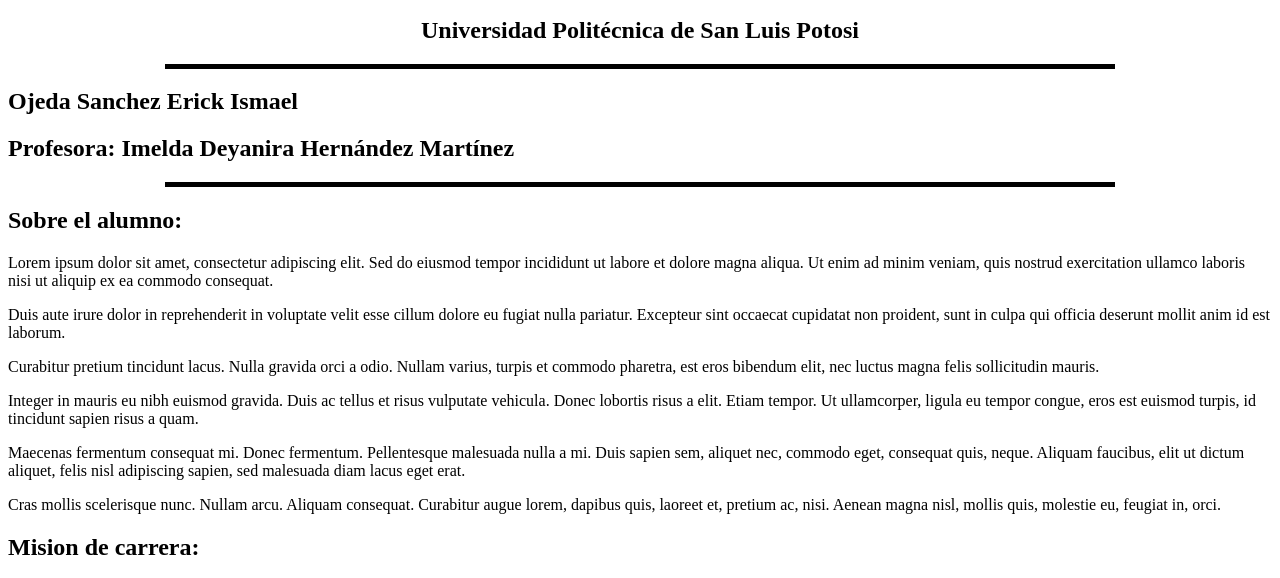
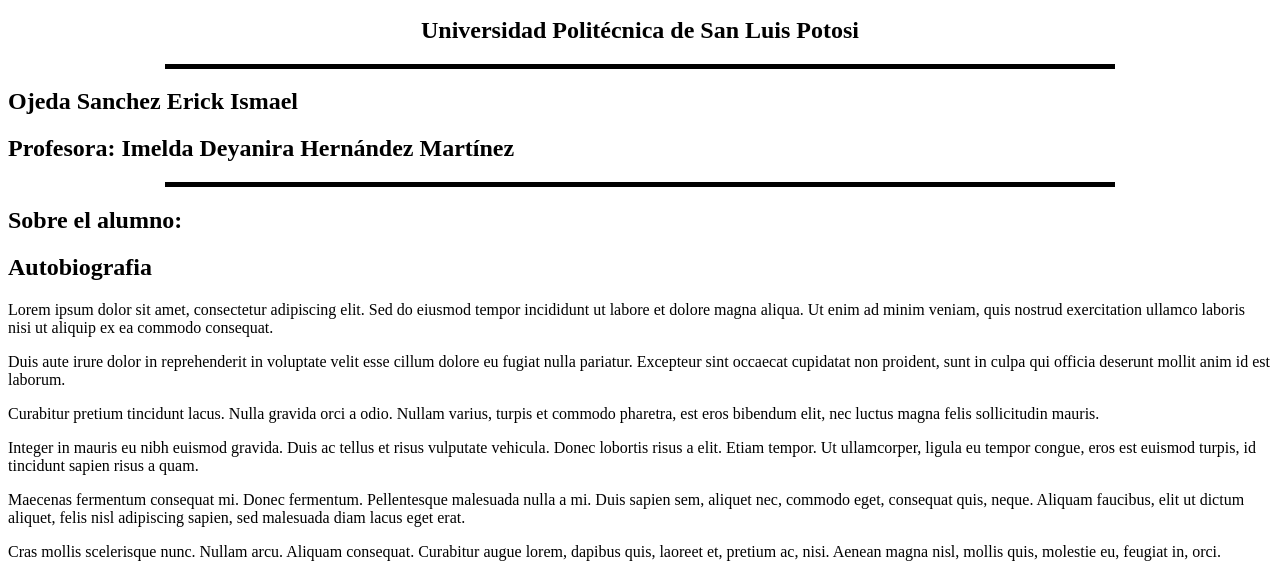
Before and after one commit to Ericksito19/Portafolio_web1, a plain HTML site: page index.html in a window 1280 px wide. Shown: the part 205-783 px from the top of the page. Drawn offline with Linux system fonts and the light colour scheme.

Commit message:
Update index.html

```diff
--- a/index.html
+++ b/index.html
@@ -32,6 +32,7 @@
         <hr width="75%" size="5px" noshade color="#000000">
 
         <h2>Sobre el alumno:</h2>
+        <h2>Autobiografia</h2>
         <p>Lorem ipsum dolor sit amet, consectetur adipiscing elit. Sed do eiusmod tempor incididunt ut labore et dolore magna aliqua. Ut enim ad minim veniam, quis nostrud exercitation ullamco laboris nisi ut aliquip ex ea commodo consequat.</p>
 
         <p>Duis aute irure dolor in reprehenderit in voluptate velit esse cillum dolore eu fugiat nulla pariatur. Excepteur sint occaecat cupidatat non proident, sunt in culpa qui officia deserunt mollit anim id est laborum.</p>
```
